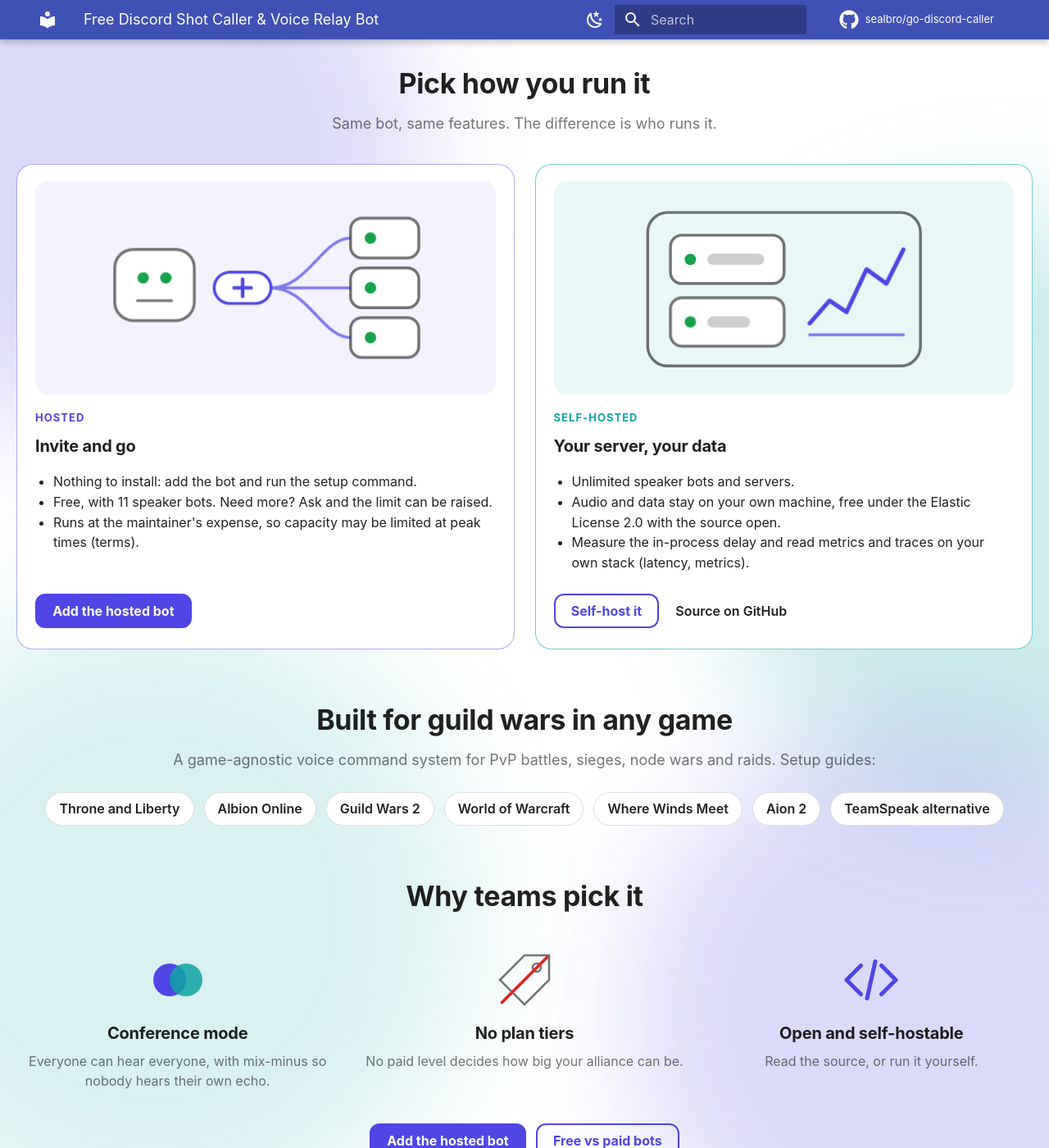
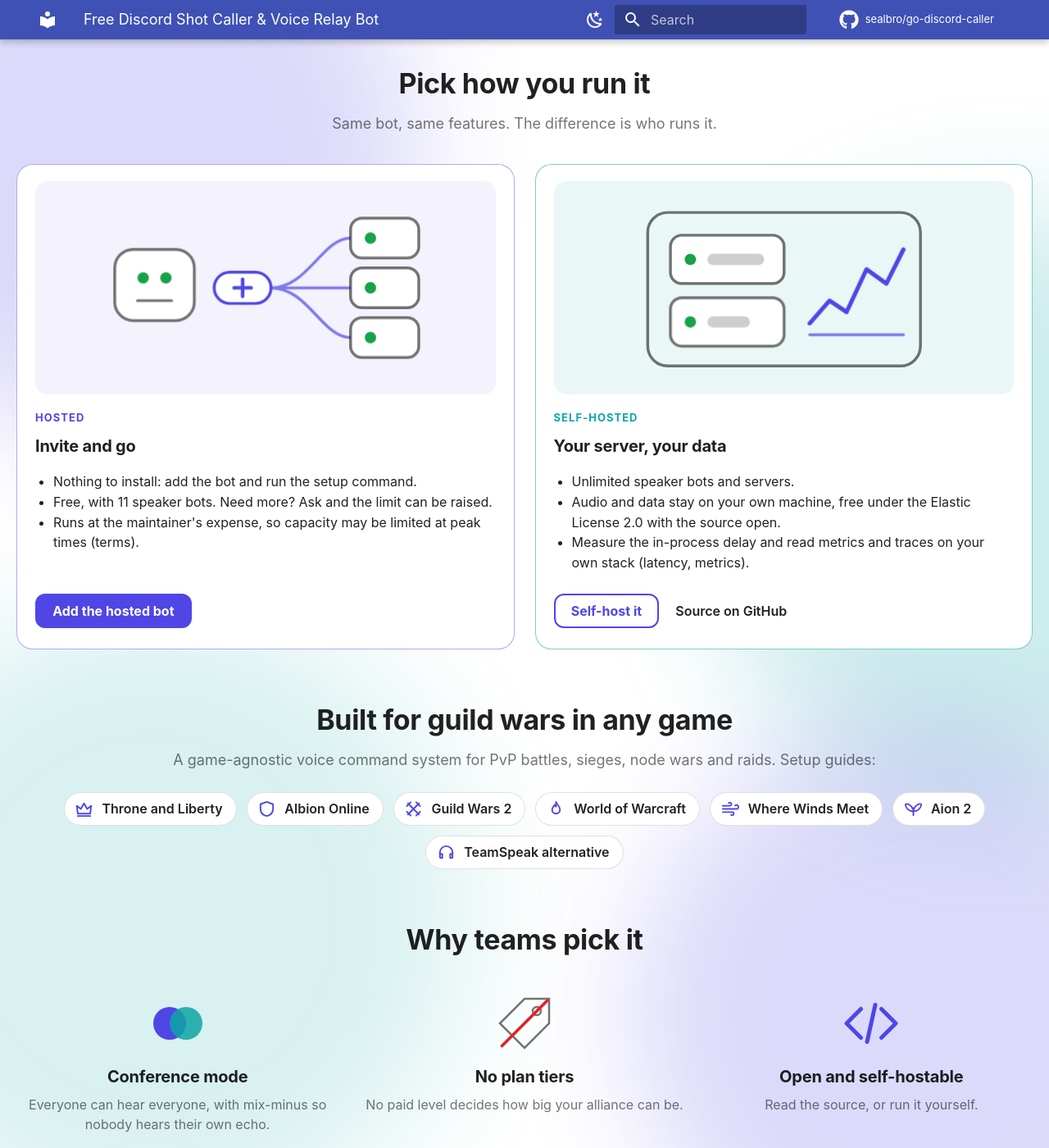
Before and after one commit to sealbro/go-discord-caller, an MkDocs documentation site: the page built from misc/website/index.md, in a window 1280 px wide and 1400 px high, scrolled down 1757 px. Shown: the whole window at 82% size. Built offline with MkDocs 1.6.1 and Material for MkDocs 9.7.7, drawn with Linux system fonts in a browser that asks for light colours; comment, search, counter and statistics services are not loaded.

Commit message:
feat(website): add game icons to the guild wars section

```diff
--- a/misc/overrides/home.html
+++ b/misc/overrides/home.html
@@ -216,13 +216,13 @@
     <h2 id="fx-games">Built for guild wars in any game</h2>
     <p class="fx-sub">A game-agnostic voice command system for PvP battles, sieges, node wars and raids. Setup guides:</p>
     <p class="fx-pills">
-      <a href="{{ 'guides/throne-and-liberty-shot-caller-bot/' | url }}">Throne and Liberty</a>
-      <a href="{{ 'guides/albion-online-shot-caller-bot/' | url }}">Albion Online</a>
-      <a href="{{ 'guides/guild-wars-2-shot-caller-bot/' | url }}">Guild Wars 2</a>
-      <a href="{{ 'guides/world-of-warcraft-shot-caller-bot/' | url }}">World of Warcraft</a>
-      <a href="{{ 'guides/where-winds-meet-shot-caller-bot/' | url }}">Where Winds Meet</a>
-      <a href="{{ 'guides/aion-2-shot-caller-bot/' | url }}">Aion 2</a>
-      <a href="{{ 'guides/teamspeak-alternative/' | url }}">TeamSpeak alternative</a>
+      <a href="{{ 'guides/throne-and-liberty-shot-caller-bot/' | url }}"><svg class="fx-ico" viewBox="0 0 24 24" aria-hidden="true"><path d="M4 18 3 8l5 4 4-7 4 7 5-4-1 10z"/><path d="M4 21h16"/></svg>Throne and Liberty</a>
+      <a href="{{ 'guides/albion-online-shot-caller-bot/' | url }}"><svg class="fx-ico" viewBox="0 0 24 24" aria-hidden="true"><path d="M12 3l8 3v6c0 5-3.5 8-8 9-4.5-1-8-4-8-9V6z"/></svg>Albion Online</a>
+      <a href="{{ 'guides/guild-wars-2-shot-caller-bot/' | url }}"><svg class="fx-ico" viewBox="0 0 24 24" aria-hidden="true"><path d="M5 5l14 14M19 5 5 19"/><path d="M3.5 8.5l5-5M20.5 8.5l-5-5M3.5 15.5l5 5M20.5 15.5l-5 5"/></svg>Guild Wars 2</a>
+      <a href="{{ 'guides/world-of-warcraft-shot-caller-bot/' | url }}"><svg class="fx-ico" viewBox="0 0 24 24" aria-hidden="true"><path d="M12 3c1 4 5 5 5 10a5 5 0 0 1-10 0c0-3 2-4 3-6 .5 1.5 1.5 2 2 2 0-2-.5-4 0-6z"/></svg>World of Warcraft</a>
+      <a href="{{ 'guides/where-winds-meet-shot-caller-bot/' | url }}"><svg class="fx-ico" viewBox="0 0 24 24" aria-hidden="true"><path d="M17.7 7.7a2.5 2.5 0 1 1 1.8 4.3H2M9.6 4.6A2 2 0 1 1 11 8H2M12.6 19.4A2 2 0 1 0 14 16H2"/></svg>Where Winds Meet</a>
+      <a href="{{ 'guides/aion-2-shot-caller-bot/' | url }}"><svg class="fx-ico" viewBox="0 0 24 24" aria-hidden="true"><path d="M12 13C9 6 4 5 2 6c0 5 4 9 10 9M12 13c3-7 8-8 10-7 0 5-4 9-10 9"/><path d="M12 11v9"/></svg>Aion 2</a>
+      <a href="{{ 'guides/teamspeak-alternative/' | url }}"><svg class="fx-ico" viewBox="0 0 24 24" aria-hidden="true"><path d="M4 14v-2a8 8 0 0 1 16 0v2"/><path d="M4 14h3v5H5a1 1 0 0 1-1-1zM20 14h-3v5h2a1 1 0 0 0 1-1z"/></svg>TeamSpeak alternative</a>
     </p>
   </section>
 
--- a/misc/website/stylesheets/features.css
+++ b/misc/website/stylesheets/features.css
@@ -346,7 +346,10 @@
 }
 
 .fx-pills a {
-  padding: 0.45em 1em;
+  display: inline-flex;
+  align-items: center;
+  gap: 0.5rem;
+  padding: 0.45em 1em 0.45em 0.8em;
   border: 1px solid var(--fx-border);
   border-radius: 2rem;
   background: var(--fx-card);
@@ -354,6 +357,17 @@
   font-weight: 600;
   text-decoration: none;
   transition: transform 0.15s ease, border-color 0.15s ease;
+}
+
+.fx-ico {
+  flex: none;
+  width: 1.15rem;
+  height: 1.15rem;
+  fill: none;
+  stroke: var(--fx-a);
+  stroke-width: 2;
+  stroke-linecap: round;
+  stroke-linejoin: round;
 }
 
 .fx-pills a:hover {
```
